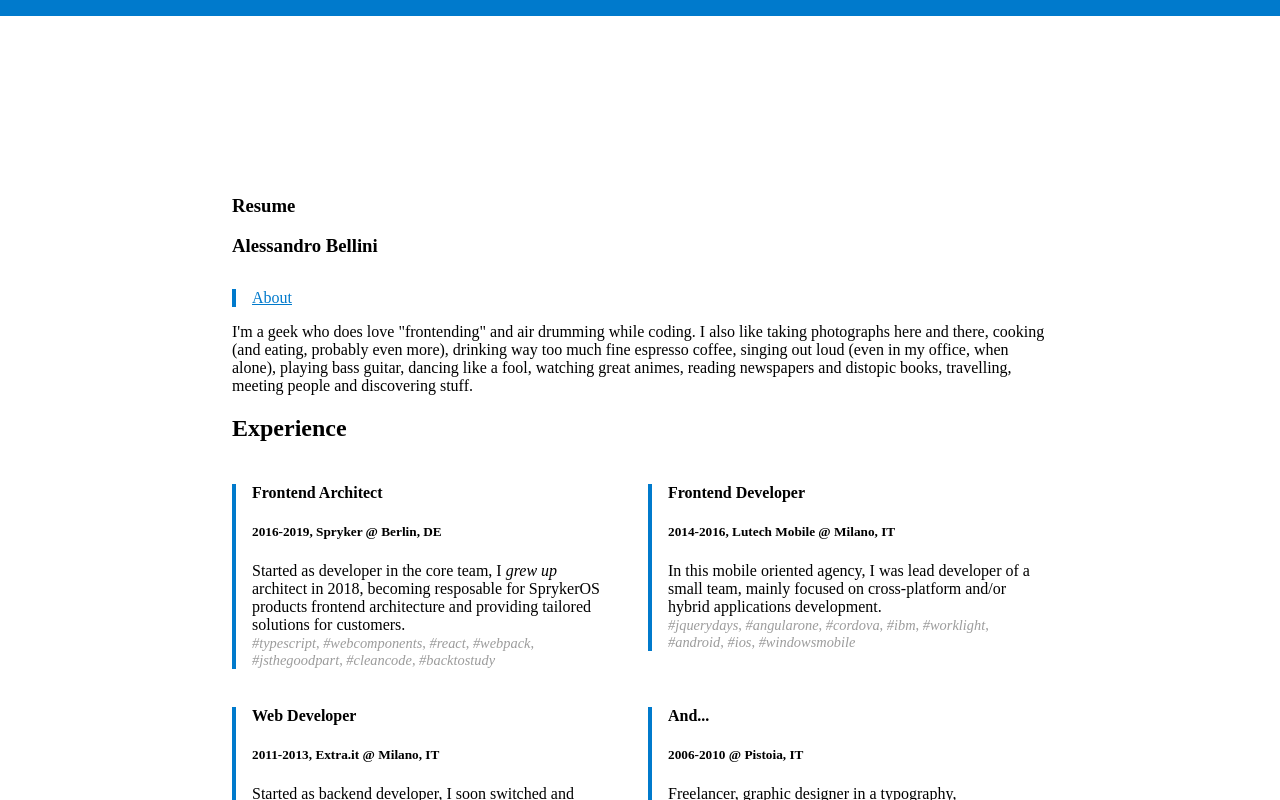
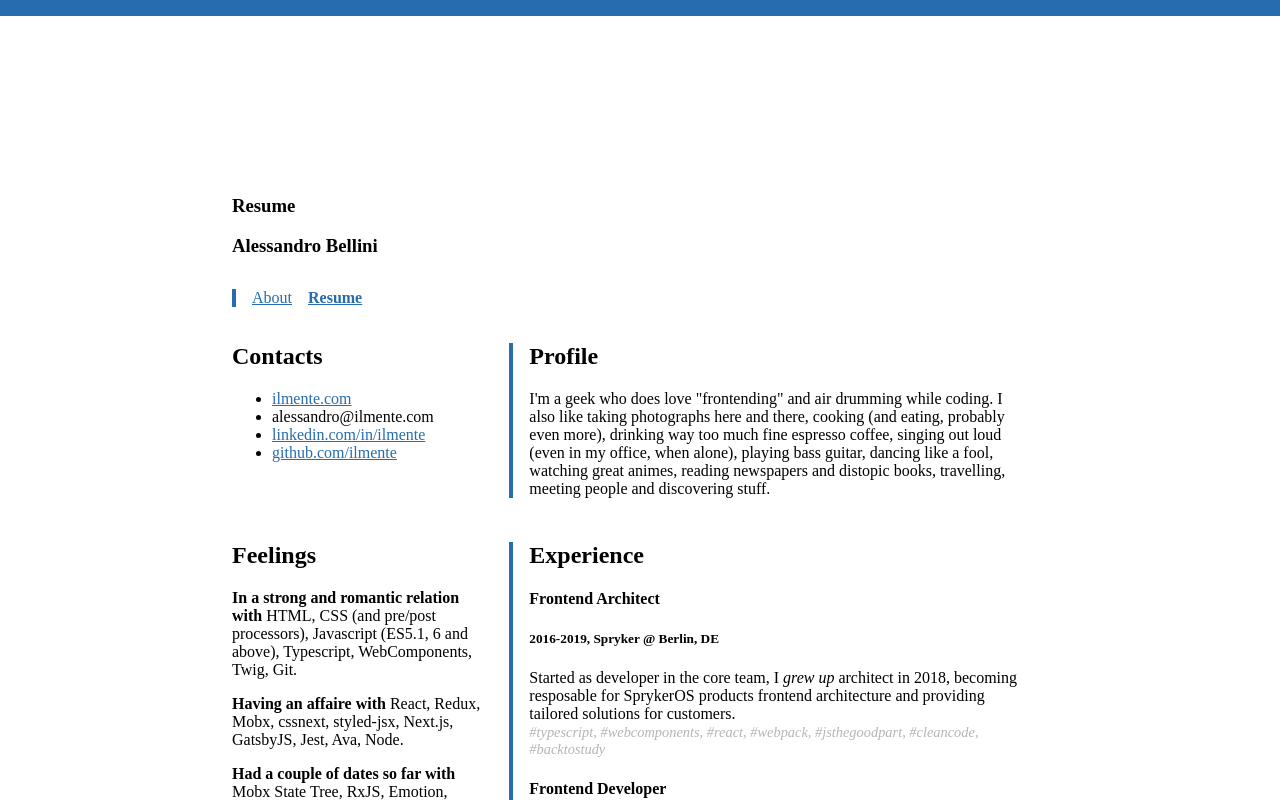
Before and after one commit to ilmente/ilmente.com, a Next.js app: page /resume in a window 1280 px wide. Shown: the top 800 px of the page. Built offline with nearby package versions, Linux system fonts and the light colour scheme.

Commit message:
improve resume, fix print style

```diff
--- a/next.config.js
+++ b/next.config.js
@@ -6,7 +6,8 @@ module.exports = {
         },
         menus: {
             main: [
-                { label: 'About', href: '/' }
+                { label: 'About', href: '/' },
+                { label: 'Resume', href: '/resume' }
             ]
         }
     }
--- a/pages/resume.js
+++ b/pages/resume.js
@@ -6,8 +6,21 @@ import Panel from '../components/panel';
 import Tags from '../components/tags';
 
 export default () => (
-    <Layout title="Resume" printTitle="Alessandro Bellini" color="#007acc">
+    <Layout title="Resume" printTitle="Alessandro Bellini" color="#266CAE">
         <Section>
+            <Row>
+                <Col wide="4" print="4">
+                    <h2>Contacts</h2>
+                    <ul className="bullet">
+                        <li><a href="https://ilmente.com" taregt="_blank">ilmente.com</a></li>
+                        <li className="only-print">alessandro@ilmente.com</li>
+                        <li><a href="https://www.linkedin.com/in/ilmente" target="_blank">linkedin.com/in/ilmente</a></li>
+                        <li><a href="https://github.com/ilmente" target="_blank">github.com/ilmente</a></li>
+                    </ul>
+                </Col>
+                <Col wide="8" print="8">
+                    <Panel>
+                        <h2>Profile</h2>
                         <p>
                             I'm a geek who
                             does love "frontending" and air drumming while coding. I also like
@@ -18,95 +31,109 @@ export default () => (
                             playing bass guitar, dancing like a fool, watching great animes,
                             reading newspapers and distopic books, travelling, meeting people and discovering stuff.
                         </p>
+                    </Panel>
+                </Col>
+            </Row>
+            <Row>
+                <Col wide="4" print="4">
+                    <h2>Feelings</h2>
+                    <p>
+                        <strong>In a strong and romantic relation with</strong> HTML,
+                        CSS (and pre/post processors), Javascript (ES5.1, 6 and above),
+                        Typescript, WebComponents, Twig, Git.
+                    </p>
+                    <p>
+                        <strong>Having an affaire with</strong> React,
+                        Redux, Mobx, cssnext, styled-jsx, Next.js, GatsbyJS,
+                        Jest, Ava, Node.
+                    </p>
+                    <p>
+                        <strong>Had a couple of dates so far with</strong> Mobx State Tree,
+                        RxJS, Emotion, GraphQL, Php.
+                    </p>
+                    <p>
+                        <strong>Just met</strong> Vue, Functional Programming.
+                    </p>
 
+                    <h3>I am a&#8230;</h3>
+                    <ul className="bullet">
+                        <li>competitor with myself</li>
+                        <li>good mediator</li>
+                        <li>coffee maker</li>
+                        <li>challenge accepter</li>
+                        <li>hard worker</li>
+                        <li>team worker</li>
+                        <li>service worker</li>
+                    </ul>
+                </Col>
+                <Col wide="8" print="8">
+                    <Panel>
                         <h2>Experience</h2>
-            <Row stretch>
-                <Col wide="6" print="6">
-                    <Panel>
-                        <h4 className="flat">Frontend Architect</h4>
-                        <h5 className="sub flat">2016-2019, Spryker @ Berlin, DE</h5>
+                        <h4 className="no-margin-y">Frontend Architect</h4>
+                        <h5 className="alt no-margin-y">2016-2019, Spryker @ Berlin, DE</h5>
+                        <p className="no-margin-top">
                             Started as developer in the core team,
                             I <em>grew up</em> architect in 2018,
                             becoming resposable for SprykerOS products
                             frontend architecture and providing tailored solutions
                             for customers.
                             <Tags names={['typescript', 'webcomponents', 'react', 'webpack', 'jsthegoodpart', 'cleancode', 'backtostudy']} />
-                    </Panel>
-                </Col>
-                <Col wide={6} print={6}>
-                    <Panel>
-                        <h4 className="flat">Frontend Developer</h4>
-                        <h5 className="sub flat">2014-2016, Lutech Mobile @ Milano, IT</h5>
+                        </p>
+
+                        <h4 className="no-margin-y">Frontend Developer</h4>
+                        <h5 className="alt no-margin-y">2014-2016, Lutech Mobile @ Milano, IT</h5>
+                        <p className="no-margin-top">
                             In this mobile oriented agency,
                             I was lead developer of a small team, mainly focused
                             on cross-platform and/or hybrid applications development.
                             <Tags names={['jquerydays', 'angularone', 'cordova', 'ibm', 'worklight', 'android', 'ios', 'windowsmobile']} />
-                    </Panel>
-                </Col>
-                <Col wide={6} print={6}>
-                    <Panel>
-                        <h4 className="flat">Web Developer</h4>
-                        <h5 className="sub flat">2011-2013, Extra.it @ Milano, IT</h5>
+                        </p>
+
+                        <h4 className="no-margin-y">Web Developer</h4>
+                        <h5 className="alt no-margin-y">2011-2013, Extra.it @ Milano, IT</h5>
+                        <p className="no-margin-top">
                             Started as backend developer,
                             I soon switched and focused mainly on frontend.
                             My role in the agency was to implement UIs for customers' .net web applications.
                             <Tags names={['jquerydays', 'backbone', 'dotnet', 'frontendloveatfirstcode']} />
-                    </Panel>
-                </Col>
-                <Col wide={6} print={6}>
-                    <Panel>
-                        <h4 className="flat">And...</h4>
-                        <h5 className="sub flat">2006-2010 @ Pistoia, IT</h5>
+                        </p>
+
+                        <h4 className="no-margin-y">And...</h4>
+                        <h5 className="alt no-margin-y">2006-2010 @ Pistoia, IT</h5>
+                        <p className="no-margin-top">
                             Freelancer, graphic designer in a typography,
                             "computer" teacher in a primary school and tutor for
                             adult education programs.
-                        <Tags names={['jquerydays', 'adobesuite', 'tutorforwordpress', 'tutorforwebdev', 'fullstackdevwonnabe']} />
+                            <Tags names={['jquerydays', 'adobesuite', 'tutorforwordpress', 'tutorforwebdev', 'webdevwonnabe']} />
+                        </p>
                     </Panel>
                 </Col>
             </Row>
-            <p className="only-screen">
-                For more detailed info, take a look at
-                my <a href="https://www.linkedin.com/in/ilmente" target="_blank">linkedin profile</a>.
+
+            <Row>
+                <Col wide="4" print="4">
+                    <h2>Expertise</h2>
+                    <ul className="bullet">
+                        <li>frontend development</li>
+                        <li>frontend architecture design</li>
+                        <li>agile team leading</li>
+                        <li>italian food</li>
+                    </ul>
+                </Col>
+                <Col wide="8" print="8">
+                    <Panel>
+                        <h2>Education</h2>
+                        <h4 className="no-margin-y">Bachelor in Sociology</h4>
+                        <p className="no-margin-top">
+                            <em>Università degli Studi di Firenze</em>, 2010.
                         </p>
-
-            <h2>Feelings</h2>
-            <ul className="space">
-                <li>
-                    <strong>In a long and stable relation</strong> <em className="alt">(daily used)</em>:<br />
-                    HTML, CSS (Sass, Less), Javascript, Typescript, WebComponents, Twig, Git
-                </li>
-                <li>
-                    <strong>Having an affaire</strong> <em className="alt">(extensively used)</em>:<br />
-                    React, Redux, Mobx, CssNext, styles-jsx, Node
-                </li>
-                <li>
-                    <strong>Had a couple of dates so far</strong> <em className="alt">(used for fun and/or curiosity)</em>:<br />
-                    Mobx State Tree, RxJS, Emotion, Php
-                </li>
-                <li>
-                    <strong>Just met</strong> <em className="alt">(studing and exploring)</em>:<br />
-                    Vue, Functional Programming
-                </li>
-            </ul>
-
-            <h2>Education</h2>
+                        <h3>Languages</h3>
                         <p>
-                I graduated in Sociology at <em>Univerità degli Studi di Firenze</em> in 2010.<br/>
-                Why? Because I like it, and I think that back then I wanted a deeper grasp on humanity.
-                Just consider that, as a developer, I spend most of my time in front of a screen...
+                            Fluent Italian; good English.
                         </p>
-
-            <h2>About me</h2>
-            <p>
-                I'm a geek who
-                does love "frontending" and air drumming while coding. I also like
-                taking photographs here and there,
-                cooking (and eating, probably even more),
-                drinking way too much fine espresso coffee, singing out loud
-                (even in my office, when alone),
-                playing bass guitar, dancing like a fool, watching great animes,
-                reading newspapers and distopic books, travelling, meeting people and discovering stuff.
-            </p>
+                    </Panel>
+                </Col>
+            </Row>
         </Section>
     </Layout>
 )
--- a/styles/print.js
+++ b/styles/print.js
@@ -1,4 +1,5 @@
 import css from 'styled-jsx/css'
+import theme from '../theme'
 
 const style = css.global`
     @media only screen {
@@ -17,11 +18,17 @@ const style = css.global`
             min-height: 100%;
             font-size: 70%;
             overflow: initial;
+
         }
 
         body {
             position: static;
             overflow: auto;
+            color: ${theme.print.color};
+        }
+
+        .alt {
+            color: ${theme.print.colorAlt};
         }
 
         .only-screen {
--- a/styles/screen.js
+++ b/styles/screen.js
@@ -43,10 +43,6 @@ const style = css.global`
         overflow: hidden;
     }
 
-    .alt {
-        color: ${theme.layout.colorAlt};
-    }
-
     p {
         margin: 1rem 0;
     }
@@ -56,35 +52,37 @@ const style = css.global`
         margin: 1rem 0;
     }
 
-    .space > li {
-        margin: 1rem 0;
+    li {
+        list-style: none;
     }
 
-    ol {
+    ol.numbers {
         counter-reset: li;
     }
 
-    li {
+    .bullet li,
+    .number li {
         padding-left: 1.5rem;
-        list-style: none;
     }
 
-    ol li {
+    ol.number li {
         counter-increment: li;
     }
 
-    li::before {
+    .bullet li::before,
+    .number li::before {
         display: inline-block;
         margin-left: -1.5rem;
         width: 1.5rem;
     }
 
-    ul li::before {
-        content: '●';
+    ul.bullet li::before {
+        content: '⎼';
         float: left;
+        margin-top: -0.15rem;
     }
 
-    ol li::before {
+    ol.number li::before {
         content: counter(li);
     }
 
@@ -112,19 +110,6 @@ const style = css.global`
 
     h6 { font-size: ${theme.headings.default.h6}rem; }
 
-    .even {
-        margin-top: 1rem;
-    }
-
-    .flat {
-        margin-top: 0;
-    }
-
-    .sub {
-        margin-top: -1rem;
-        color: ${theme.layout.colorAlt};
-    }
-
     em, i {
         font-style: italic;
     }
@@ -146,6 +131,15 @@ const style = css.global`
     a:hover {
         text-decoration: underline;
     }
+
+    .alt { color: ${theme.layout.colorAlt}; }
+    .no-margin { margin: 0 }
+    .no-margin-x { margin-left: 0; margin-right: 0; }
+    .no-margin-y { margin-top: 0; margin-bottom: 0; }
+    .no-margin-left { margin-left: 0 }
+    .no-margin-right { margin-right: 0 }
+    .no-margin-top { margin-top: 0 }
+    .no-margin-bottom { margin-bottom: 0 }
 
     @media only screen and (max-width: ${theme.breakpoints.wide}rem) {
         .view-wide {
--- a/theme.js
+++ b/theme.js
@@ -17,8 +17,13 @@ export default {
         fontSizeSmall: 0.9,
         lineHeight: 1.4,
         color: '#333',
-        colorAlt: '#9c9c9c',
+        colorAlt: '#b5b5b5',
         bgColor: '#fff'
+    },
+
+    print: {
+        color: '#111',
+        colorAlt: '#ddd'
     },
 
     headings: {
```
Lines whose indentation alone changed are shown as unchanged.
